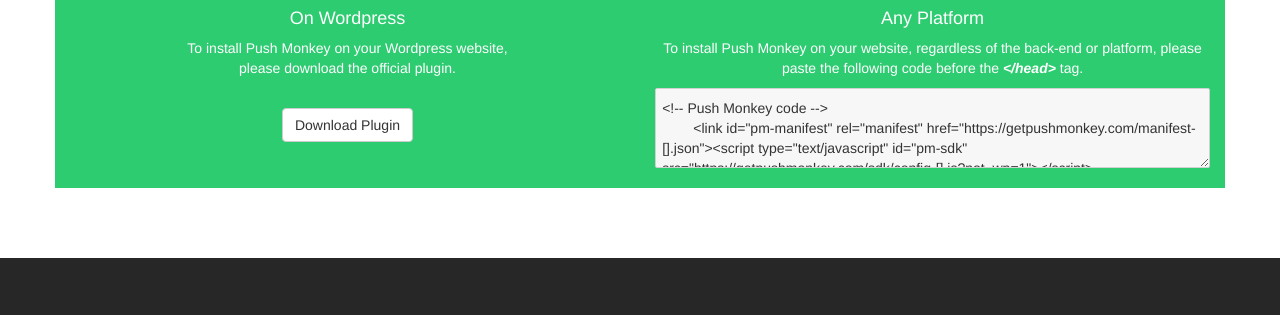
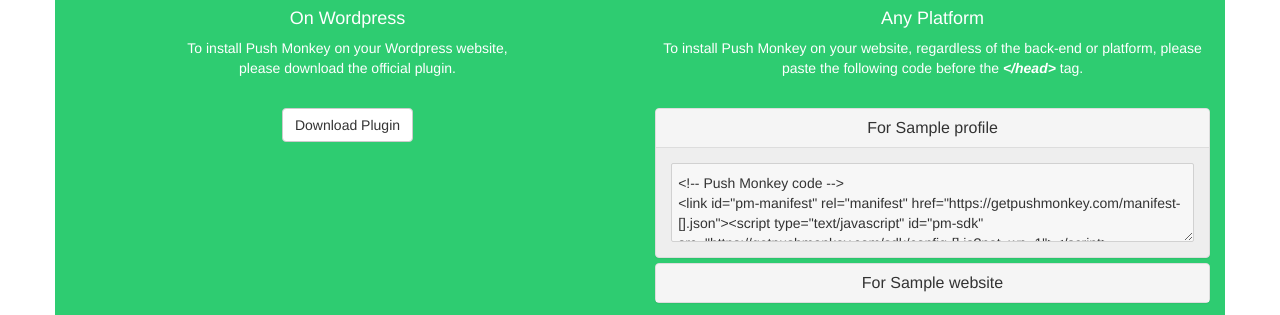
Before and after one commit to judevcoder/push-django-project, a Django app: template clients/templates/clients/dashboard.html in a window 1280 px wide, after a click on "How To Install". Shown: the part 1067-1382 px from the top of the page. Run offline with Django 3.2, Linux system fonts and the light colour scheme; the template is opened without the code that fills it: most values are stand-ins (such as "Sample title", 1, 10 or a date in 2020); grey boxes marked "Sample" are stand-in pictures; some libraries are stand-ins or nearby versions; some web fonts are replaced.

Commit message:
display install instructions for all the websites managed

```diff
--- a/clients/templates/clients/dashboard.html
+++ b/clients/templates/clients/dashboard.html
@@ -79,9 +79,44 @@
                   <h4>Any Platform</h4>
                   <p>
                     To install Push Monkey on your  website, regardless of the back-end or platform, please paste the following code before the <strong><i>&lt;/head&gt;</i></strong> tag.
+                    <br />
+                    <br />
                   </p>
-                  <textarea id="code" rows="3"><!-- Push Monkey code -->
-        <link id="pm-manifest" rel="manifest" href="https://getpushmonkey.com/manifest-{{ profile.account_key }}.json"><script type="text/javascript" id="pm-sdk" src="https://getpushmonkey.com/sdk/config-{% if profile %}{{ profile.account_key }}{% else %}{{ website.account_key }}{% endif %}.js?not_wp=1"></script></textarea>
+                  <!-- Accordion -->
+                  <div class="panel-group" id="accordion" role="tablist" aria-multiselectable="true">
+                    <div class="panel panel-default">
+                      <div class="panel-heading" role="tab" id="heading-default">
+                        <h4 class="panel-title">
+                          <a role="button" data-toggle="collapse" data-parent="#accordion" href="#collapse-default" aria-expanded="true" aria-controls="collapse-default">
+                            For {{ profile.website_name }}
+                          </a>
+                        </h4>
+                      </div>
+                      <div id="collapse-default" class="panel-collapse collapse in" role="tabpanel" aria-labelledby="heading-default">
+                        <div class="panel-body">
+                          <textarea class="code" rows="3"><!-- Push Monkey code -->
+<link id="pm-manifest" rel="manifest" href="https://getpushmonkey.com/manifest-{{ profile.account_key }}.json"><script type="text/javascript" id="pm-sdk" src="https://getpushmonkey.com/sdk/config-{{ profile.account_key }}.js?not_wp=1"></script></textarea>
+                        </div>
+                      </div>
+                    </div>
+                    {% for website in websites %}
+                    <div class="panel panel-default">
+                      <div class="panel-heading" role="tab" id="heading-{{ forloop.counter }}">
+                        <h4 class="panel-title">
+                          <a role="button" data-toggle="collapse" data-parent="#accordion" href="#collapse-{{ forloop.counter }}" aria-expanded="true" aria-controls="collapse-{{ forloop.counter }}">
+                            For {{ website.website_name }}
+                          </a>
+                        </h4>
+                      </div>
+                      <div id="collapse-{{ forloop.counter }}" class="panel-collapse collapse" role="tabpanel" aria-labelledby="heading-{{ forloop.counter }}">
+                        <div class="panel-body">
+                          <textarea class="code" rows="3"><!-- Push Monkey code -->
+<link id="pm-manifest" rel="manifest" href="https://getpushmonkey.com/manifest-{{ profile.account_key }}.json"><script type="text/javascript" id="pm-sdk" src="https://getpushmonkey.com/sdk/config-{{ website.account_key }}.js?not_wp=1"></script></textarea>
+                        </div>
+                      </div>
+                    </div>
+                    {% endfor %}
+                  </div>
                 </div><!-- .col -->
               </div><!-- .row -->
             </div>
--- a/django_project/static/js/dashboard.js
+++ b/django_project/static/js/dashboard.js
@@ -49,7 +49,7 @@ $(function() {
       $('#safari-message').html(firefoxDefaultMessage);
     }
   });
-  $("#code").focus(function() {
+  $("textarea.code").focus(function() {
       var $this = $(this);
       $this.select();
 
```
